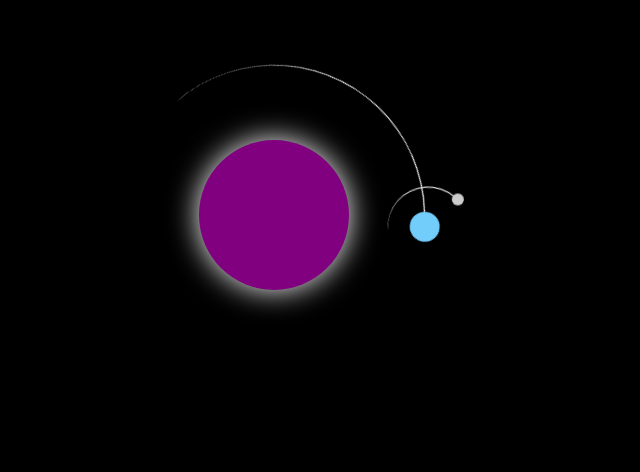
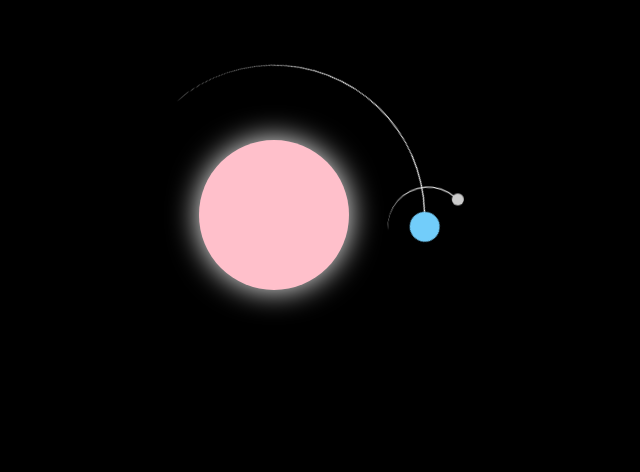
Before and after one commit to bhamargadhveer/Solar-System, a plain HTML site: page index.html in a window 1280 px wide. Shown: the part 158-630 px from the top of the page, without its empty margins (366-1006 px from the left). Drawn offline with Linux system fonts and the light colour scheme.

Commit message:
Update index.html

```diff
--- a/index.html
+++ b/index.html
@@ -23,7 +23,7 @@
                 height: 15em;
                 top: 12.5em;
                 left: 12.5em;
-                background-color: #800080;
+                background-color: #FFC0CB;
                 border-radius: 50%;
                 box-shadow: 0 0 3em white;
         }
```
